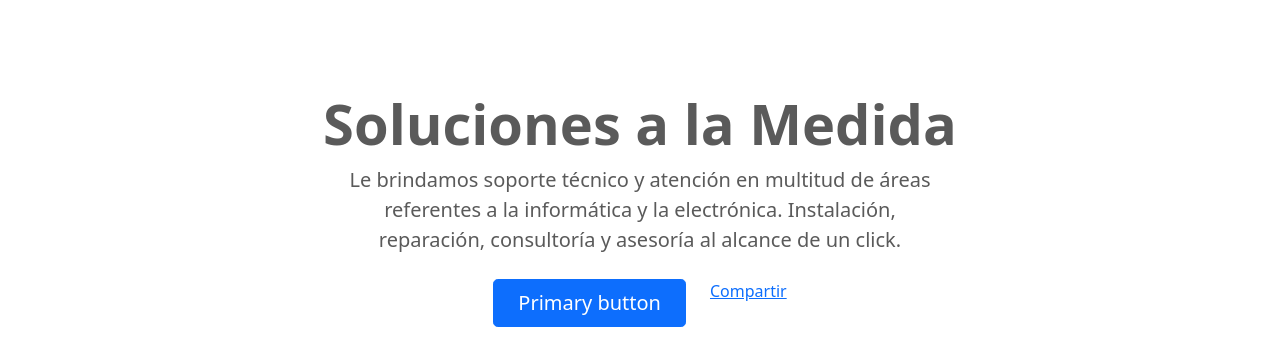
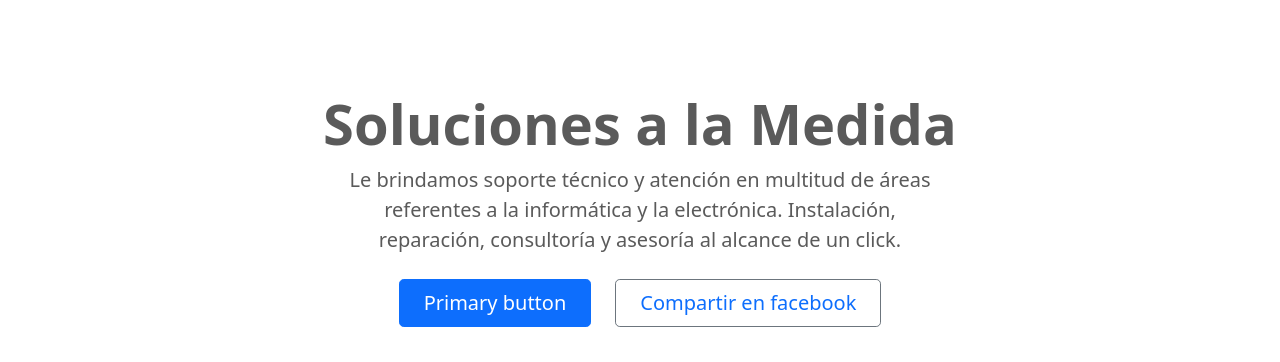
Before and after one commit to Nagadex/AE-Soluciones, a plain HTML site: page index.html in a window 1280 px wide. Shown: the part 590-952 px from the top of the page. Drawn offline with nearby package versions, Linux system fonts and the light colour scheme.

Commit message:
stilos adicionales al botonde facebook

```diff
--- a/index.html
+++ b/index.html
@@ -15,7 +15,8 @@
   <meta property="og:url" content="https://nagadex.github.io/AE-Soluciones/" />
   <meta property="og:type" content="website" />
   <meta property="og:title" content="AE-Soluciones" />
-  <meta property="og:description" content="Le brindamos soporte técnico y atención en multitud de áreas referentes a la informática y la electrónica. Instalación, reparación, consultoría y asesoría al alcance de un click." />
+  <meta property="og:description"
+    content="Le brindamos soporte técnico y atención en multitud de áreas referentes a la informática y la electrónica. Instalación, reparación, consultoría y asesoría al alcance de un click." />
   <meta property="og:image" content="https://www.your-domain.com/path/image.jpg" />
 
   <link rel="canonical" href="https://getbootstrap.com/docs/5.1/examples/features/">
@@ -45,6 +46,11 @@
         font-size: 3.5rem;
       }
     }
+
+    .fb-share-button a {
+      text-decoration: none;
+    }
+
   </style>
 
 
@@ -252,10 +258,11 @@
         <div class="d-grid gap-2 d-sm-flex justify-content-sm-center mb-5">
           <button type="button" class="btn btn-primary btn-lg px-4 me-sm-3">Primary button</button>
           <!--button type="button" class="btn btn-outline-secondary btn-lg px-4">Secondary</button-->
-          <div class="fb-share-button" data-href="https://nagadex.github.io/AE-Soluciones/" data-layout="button"
-            data-size="large"><a target="_blank"
+          <div class="fb-share-button btn btn-outline-secondary btn-lg px-4"
+            data-href="https://nagadex.github.io/AE-Soluciones/" data-layout="button" data-size="large"><a
+              target="_blank"
               href="https://www.facebook.com/sharer/sharer.php?u=https%3A%2F%2Fnagadex.github.io%2FAE-Soluciones%2F&amp;src=sdkpreparse"
-              class="fb-xfbml-parse-ignore">Compartir</a></div>
+              class="fb-xfbml-parse-ignore">Compartir en facebook</a></div>
         </div>
       </div>
       <div class="overflow-hidden" style="max-height: 30vh;">
```
